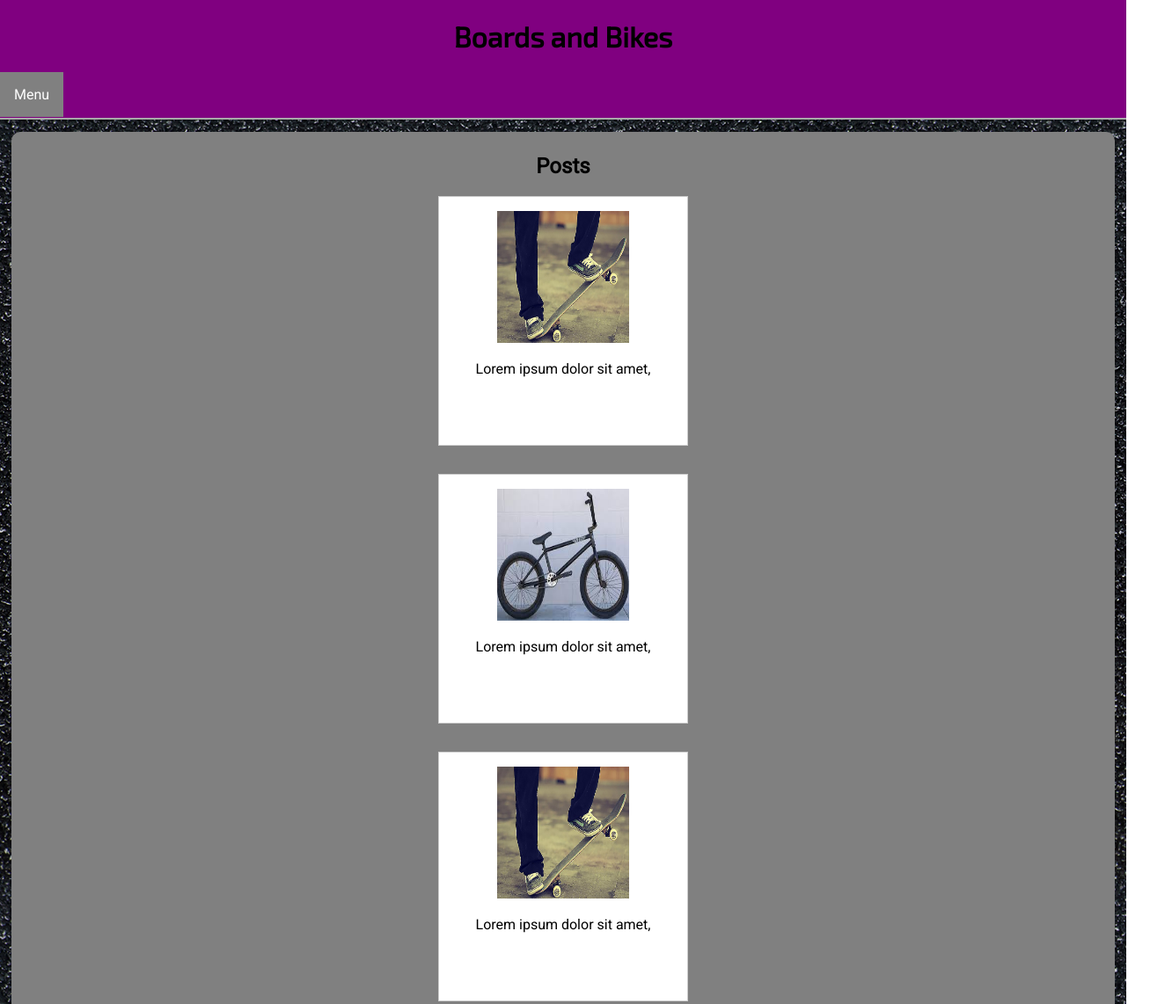
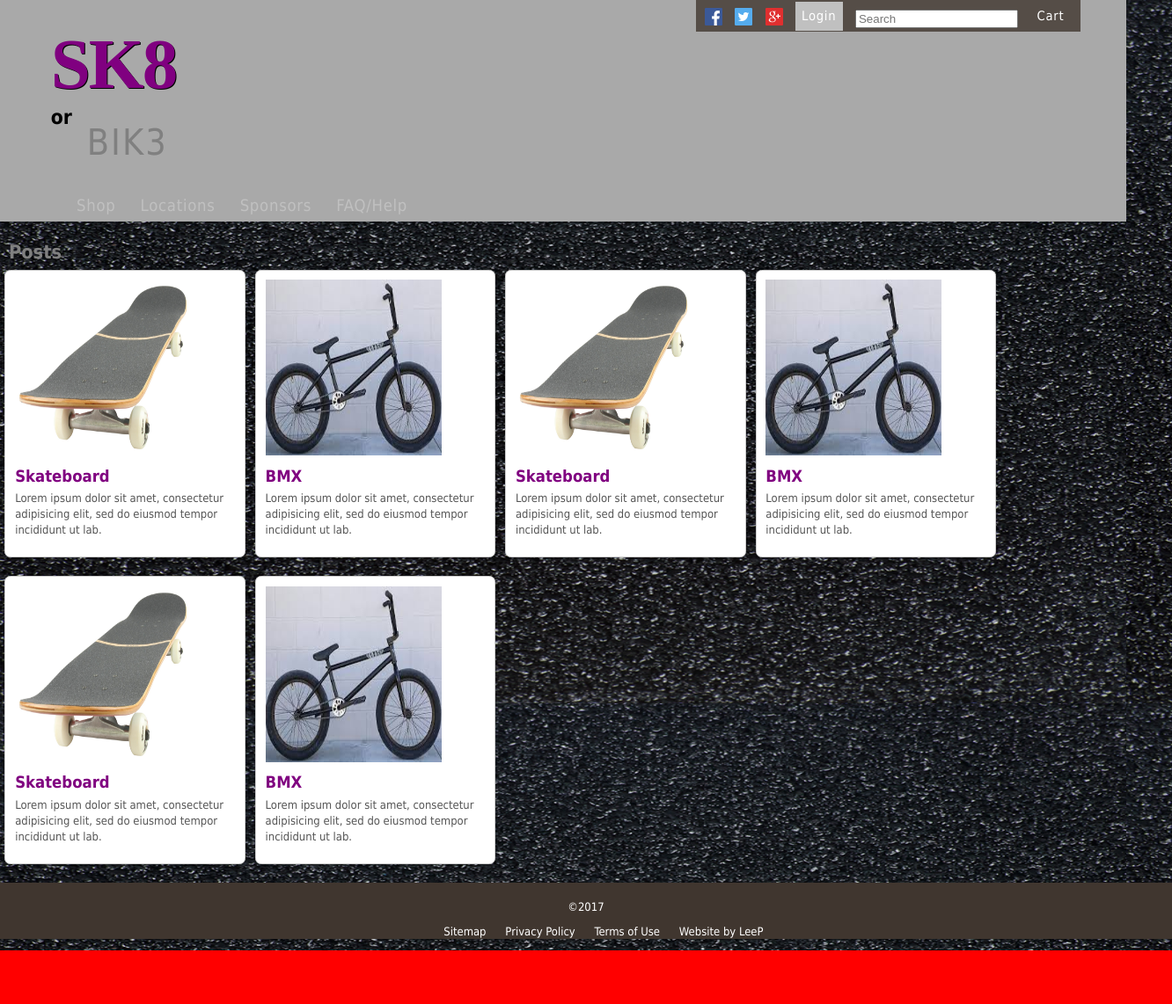
Before and after one commit to ChadPerdue77/ChadPerdue77.github.io, a website: page StorefrontApp/index.html in a window 1280 px wide. Shown: the top 1142 px of the page at 88% size, 1332 px wide, since content can reach past the window. After the commit the page ends 1081 px from the top, so only its background shows below. Drawn offline with Linux system fonts and the light colour scheme.

Commit message:
storefront

```diff
--- a/StorefrontApp/index.html
+++ b/StorefrontApp/index.html
@@ -6,42 +6,87 @@
 </head>
 <link href="https://fonts.googleapis.com/css?family=Exo+2|Roboto" rel="stylesheet">
 <body>
-	<div id="header">
-		<center><h1>Boards and Bikes</h1></center>
-			<div class="dropdown">
-  				<button class="dropbtn">Menu</button>
-    			<div class="dropdown-content">
-    				<a href="#">Home</a>
-    				<a href="#">Products</a>
-    				<a href="#">About</a>
-    				<a href="#">Locations</a>
-    				<a href="#">Sponsors</a>
-    				<a href="#">Help/FAQ</a>
-  				</div>
-			</div>
-	</div>
-	<center><section id="posts">
-		<center><h1>Posts</h1></center>
+<body>
+	<header>
+	  <div class="contentWrapper">
+		<!--login menu-->
+		<nav id="utilityMenu">
+			<ul>
+				<li><a href="#"><img src="img/facebook_20.png" alt="Facebook" border="0" class="socialIcon" /></a></li>
+				<li><a href="#"><img src="img/twitter_20.png" alt="Twitter" border="0" class="socialIcon" /></a></li>
+				<li><a href="#"><img src="img/google_plus_20.png" alt="Google Plus" border="0" class="socialIcon" /></a></li>
+				<li class="acctNav"><a href="#" class="active">Login</a></li>
+				<li><input type="search" id=search" placeholder="Search"></li>
+				<li class="acctNav"><a href="#">Cart</a></li>
+			</ul>
+		</nav>
+
+		<!--Navigation menu-->
+		<h1>SK8</h1>
+		<h3>or</h3>
+		<h2>BIK3</h2>
+		<nav>
+			<ul>
+				<li><a href="#">Shop</a></li>
+				<li><a href="#">Locations</a></li>
+				<li><a href="#">Sponsors</a></li>
+				<li><a href="#">FAQ/Help</a></li>
+			</ul>
+		</nav>
+	  </div>
+	</header>
+  <section id="main">
+	  <!--main selection-->
+		<h1 id="bruh">Posts</h1>
+	  <!--6 different cheese-->
 		<div class="panel">
-			<a href="#"><center><img src="img/sk8.jpg" class="img-postpic" width="150px" height="150px" /></center></a>
-			<p>Lorem ipsum dolor sit amet,</p>
+			<img src="img/sk8board3.jpg" alt="cheese" border="0" />
+			<h2>Skateboard</h2>
+			<p>Lorem ipsum dolor sit amet, consectetur adipisicing elit, sed do eiusmod
+			tempor incididunt ut lab. </p>
 		</div>
 		<div class="panel">
-			<a href="#"><center><img src="img/bmx.jpg" class="img-postpic" width="150px" height="150px" /></center></a>
-			<p>Lorem ipsum dolor sit amet,</p>
+			<img src="img/bmx.jpg" class="cheesetype" alt="cheese" border="0" />
+			<h2>BMX</h2>
+			<p>Lorem ipsum dolor sit amet, consectetur adipisicing elit, sed do eiusmod
+			tempor incididunt ut lab. </p>
 		</div>
 		<div class="panel">
-			<a href="#"><center><img src="img/sk8.jpg" class="img-postpic" width="150px" height="150px" /></center></a>
-			<p>Lorem ipsum dolor sit amet,</p>
+			<img src="img/sk8board3.jpg" class="cheesetype" alt="cheese" border="0" />
+			<h2>Skateboard</h2>
+			<p>Lorem ipsum dolor sit amet, consectetur adipisicing elit, sed do eiusmod
+			tempor incididunt ut lab. </p>
 		</div>
 		<div class="panel">
-			<a href="#"><center><img src="img/bmx.jpg" class="img-postpic" width="150px" height="150px" /></center></a>
-			<p>Lorem ipsum dolor sit amet,</p>
+			<img src="img/bmx.jpg" class="cheesetype" alt="cheese" border="0" />
+			<h2>BMX</h2>
+			<p>Lorem ipsum dolor sit amet, consectetur adipisicing elit, sed do eiusmod
+			tempor incididunt ut lab. </p>
 		</div>
-	</section></center>
-	<hr size="0px">
+		<div class="panel">
+			<img src="img/sk8board3.jpg" class="cheesetype" alt="cheese" border="0" />
+			<h2>Skateboard</h2>
+			<p>Lorem ipsum dolor sit amet, consectetur adipisicing elit, sed do eiusmod
+			tempor incididunt ut lab. </p>
+		</div>
+		<div class="panel">
+			<img src="img/bmx.jpg" class="cheesetype" alt="cheese" border="0" />
+			<h2>BMX</h2>
+			<p>Lorem ipsum dolor sit amet, consectetur adipisicing elit, sed do eiusmod
+			tempor incididunt ut lab. </p>
+		</div>
+	</section>
+	<div class="clear"></div>
+
 	<footer>
-		<p>legal stuff</p>
+		<!--legal items, navigation items-->
+		<span>&copy;2017 </span>
+		<ul>
+			<li><a href="#">Sitemap</a></li>
+			<li><a href="#">Privacy Policy</a></li>
+			<li><a href="#">Terms of Use</a></li>
+			<li>Website by LeeP</li>
+		</ul>
 	</footer>
 </body>
 </html>
--- a/StorefrontApp/storefront.css
+++ b/StorefrontApp/storefront.css
@@ -1,124 +1,246 @@
 body{
-	background-image:url("img/griptape.jpg");
-	background-repeat: repeat-y repeat-x;
+    font-size: 67.5%;
+    font-family: Tahoma, Geneva, sans-serif;
+    background: red url(img/griptape.jpg) no-repeat fixed top center;
+    padding: 0;
+    margin: 0;
+    -webkit-background-size: 100% 100%;
+    -moz-background-size: 100% 100%;
+    background-size: 100% 100%;
+    -o-background-size: 100% 100%;
 }
-#header{
-	background-color: purple;
-	padding-top:1px;
-	padding-bottom:1px;
-	margin: -8px;
-	border-bottom: 2px solid darkgrey;
-    font-family: 'Exo 2', sans-serif;
+h1{
+    color: #808080;
+    font-size: 2em;
+    margin: .5em 0 .35em 0;
+    padding: 0;
+}
+h2{
+    color: #800080;
+    font-size: 1.7em;
+    padding: 0px;
+    margin: .5em 0 .35em 0;
+}
+h3{
+    color: black;
+    font-size: 2.1em;
+    padding: 0px;
+    margin: 0em 0 .35em 0;
+}
+p{
+    font-size: 1.2em;
+    line-height: 1.4em;
+    color: #555;
+    padding: 0px;
+    margin: 0px .5em .75em 0px;
+}
+ol{
+    font-size: 1.2em;
+    margin: 0 0 0 1em;
+    padding: 0 0 0 1em;
+}
+ol li{
+    margin: 0;
+    padding: 0 0 0 .2em;
+}
+a, a:visited {
+    color: silver;
+}
+a:hover {
+    color: #333;
+}
+hr {
+    padding: 0;
+    margin: 1.5em 1.5em .75em .5em;
+}
+.contentWrapper{
+    margin: 0 auto;
+    max-width: 1170px;
+    padding: 0 3em;
+}
+.left{
+    float: left;
+}
+.right{
+    float: right;
+}
+#bruh{
+    padding-left: 10px;
+}
+/*Header*/
+header{
+    padding: 2.5em 0 0 .5em;
+    margin: 0 0 2em;
+    background: darkgrey;
+}
+header h1{
+    font-family: "times new roman", times, serif;
+    color: #800080;
+    font-size: 7.5em;
+    letter-spacing: -.025em;
+    margin: 0;
+    text-shadow: 1px 1px 0 black;  offset-x | offset-y | blur-radius | color */
+}
+header h2 {
+    font-weight: 300;
+    font-size: 3.8em;
+    color: #808080;
+    margin: -.4em 0 0 1em;
+    text-transform: uppercase;
+    letter-spacing: .05em;
+}
+/*Nav Bars*/
+nav{
+    color: #000;
+    font-size: 1.7em;
+    letter-spacing: .04em;
+    padding: 1em 1em .5em;
+    margin: 1em 0;
+}
+nav ul{
+    margin: 0;
+    padding: 0;
+    list-style: none;
+}
+nav li{
+    display: inline-block;
+    margin: 0;
+}
+nav li a, nav li a:visited {
+    text-decoration: none;
+    color: silver;
+    padding: .3em .6em;
+}
+nav li a:hover {
+    color: darkgrey;
+    background-color: lightgrey;
+}
+nav#utilityMenu {
+    float: right;
+    margin: -1.5em 0 0 0;
+    padding: .35em;
+    background-color: rgba(64,54,47,0.8);
+    height: 1.3em;
+}
+nav#utilityMenu li{
+    padding: 0 0.25em 0 0.2em;
+    vertical-align: middle;
+}
+nav#utilityMenu ul li.acctNav a, nav#utilityMenu ul li.acctNav a:visited {
+    color: #fff;
+    text-decoration: none;
+    display: inline-block;
+    height: 1.3em;
+    padding: 0.5em;
+    margin: -0.4em 0 0 0;
+    font-size: 0.8em;
+}
+nav#utilityMenu ul li.acctNav a.active{
+    background-color: silver;
+}
+nav#utilityMenu ul li.acctNav a:hover{
+    background-color: rgba(252,251,243,0.7);
+    color: silver
+}
+nav#utilityMenu li a, nav#utilityMenu li a:visited {padding:0;}
+nav#utilityMenu li a:hover {background-color: transparent;}
+nav#utilityMenu ul li input#search {
+    vertical-align: middle;
+    margin: 0 0 0 1em;
+}
+nav#utilityMenu ul li.acctNav::before, nav#utilityMenu ul li input#search::before {
+    content: "  ";
+    color: #FCFBE6;
 }
 
-/* Dropdown Button */
-.dropbtn {
-    background-color: grey;
-    color: white;
-    padding: 16px;
-    font-size: 16px;
-    border: none;
-    cursor: pointer;
+
+
+/*Sidebar Section*/
+section#sidebar {
+    width: 238px;
+    float: right;
     position: relative;
-    font-family: 'Roboto', sans-serif;
+    display: block;
+    background-color: #fff;
+    margin: 1.5em 0 3em 1.5em;
+    padding: 1.7em .5em 2em 1.7em;
+    border-left: #808080 solid 5px;
 }
 
-/* The container <div> - needed to position the dropdown content */
-.dropdown {
-    position: relative;
+/*Main Section*/
+section #main{
+    background-color: rgba(252,251,243,.7);
+    margin: 0 0 2em;
+    padding: 1.5em 0 2em 1.5em;
     display: inline-block;
-}
-
-/* Dropdown Content (Hidden by Default) */
-.dropdown-content {
-    display: none;
-    position: absolute;
-    background-color: #f9f9f9;
-    min-width: 160px;
-    border:1px solid black;
-    box-shadow: 0px 8px 16px 0px rgba(0,0,0,0.2);
-    z-index: 1;
-}
-
-/* Links inside the dropdown */
-.dropdown-content a {
-    color: black;
-    padding: 12px 16px;
-    text-decoration: none;
-    display: block;
-}
-
-/* Change color of dropdown links on hover */
-.dropdown-content a:hover {background-color: purple}
-
-/* Show the dropdown menu on hover */
-.dropdown:hover .dropdown-content {
-    display: block;
-}
-
-/* Change the background color of the dropdown button when the dropdown content is shown */
-.dropdown:hover .dropbtn {
-    background-color: lightgrey;
-    color: black;
-}
-#menu{
-	list-style-type: none;
-	position: relative;
-	left: -28px;
-    font-family: 'Roboto', sans-serif;
-}
-li{
-	margin: 10px auto;
-	padding:0px;
-    font-family: 'Roboto', sans-serif;
-}
-a{
-    margin: 10px auto;
-    text-align: center;
-    padding:0px;
-    text-decoration: blink;
-    color: purple;
-}
-img-postpic{
-	height: 100px;
-	width: 100px;
-}
-a:hover,
-a:focus {
-  text-decoration: underline;
-  background-color: grey;
-}
-#posts{
-	background-color: grey;
-    align-self: center;
-    align-content: space-around;
-    color: black;
-    margin: 22px 5px 22px 5px;
-    border-radius: 10px;
-    padding: 5px;
-    position: static;
-    font-family: 'Roboto', sans-serif;
+    border-radius: 2em;
+    box-shadow: 1px 1px 5px #777;
 }
 section div.panel{
-	align-items: center;
+    float: left;
     position: relative;
     width: 250px;
-    height:250px;
-    float: inherit;
     margin: 0 .5em 2em .5em;
     padding: 1em;
     background-color: #fff;
     border: #ccc solid 1px;
+    border-radius: 0.6em;
 }
+section div.panel img {
+    width: 200px;
+    height: 200px;
+}
+
+
+/*Clear*/
+div.clear {
+    clear: both;
+    font-size: 1%;
+}
+/*Footer*/
 footer {
-	background-color: purple;
-    padding: 0px 0px 1px 0px;
+    background-color: #40362f;
+    height: 25px;
+    font-size: 1.2em;
+    color: #fff;
+    width: 100%;
     text-align: center;
-    margin: 0px -8px 8px 8px;
-    border-top: 2px solid darkgrey;
-    position: relative;
-    top: 666px;
+    padding: 1.5em 2em;
 }
-p {
-	text-align:center;
+
+footer ul#menuFooter {
+    display: inline-block;
+    list-style: none;
+    margin: 0 0 0 .6em;
+    padding: 0;
 }
+footer ul li {
+    display: inline-block;
+    padding: 0 .7em 0 0;
+    margin: 0;
+}
+footer ul li::before {
+    content: "  ";
+    padding-right: .7em;
+}
+footer a, footer a:visited {
+    color: #fff;
+    text-decoration: none;
+}
+footer a:hover {
+    color: #fff;
+    text-decoration: underline;
+}
+button {
+    color: silver;
+    background-color: #FFF;
+    display: inline-block;
+    margin: 0 .75em 0 0;
+    padding: .2em .5em;
+    border: 1px solid silver;
+    text-transform: uppercase;
+}
+button:hover {
+    background-color: #fBF3DB;
+    border: 1px solid #800080;
+}
```
Also changed, not shown: 0.10_popquiz.js (deleted, +0 -55 lines), css/grayscale.css (+8 -9 lines), index.html (+5 -5 lines), README.md (deleted), StorefrontApp/img/facebook_20.png (added), StorefrontApp/img/facebook_24.png (added), StorefrontApp/img/google_plus_20.png (added), StorefrontApp/img/google_plus_24.png (added), StorefrontApp/img/twitter_20.png (added), StorefrontApp/img/twitter_24.png (added), js/grayscale.min.js (deleted).
